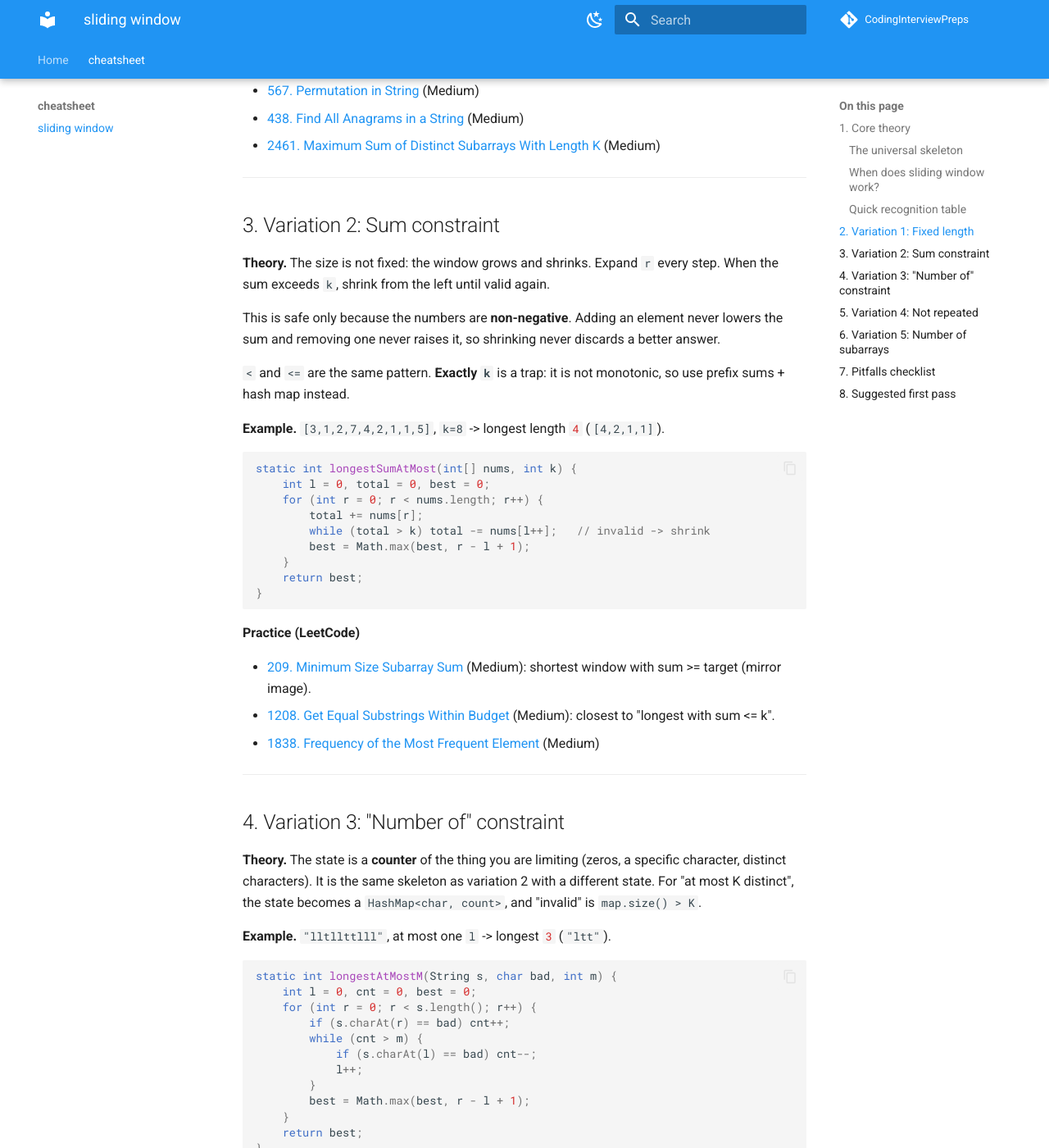
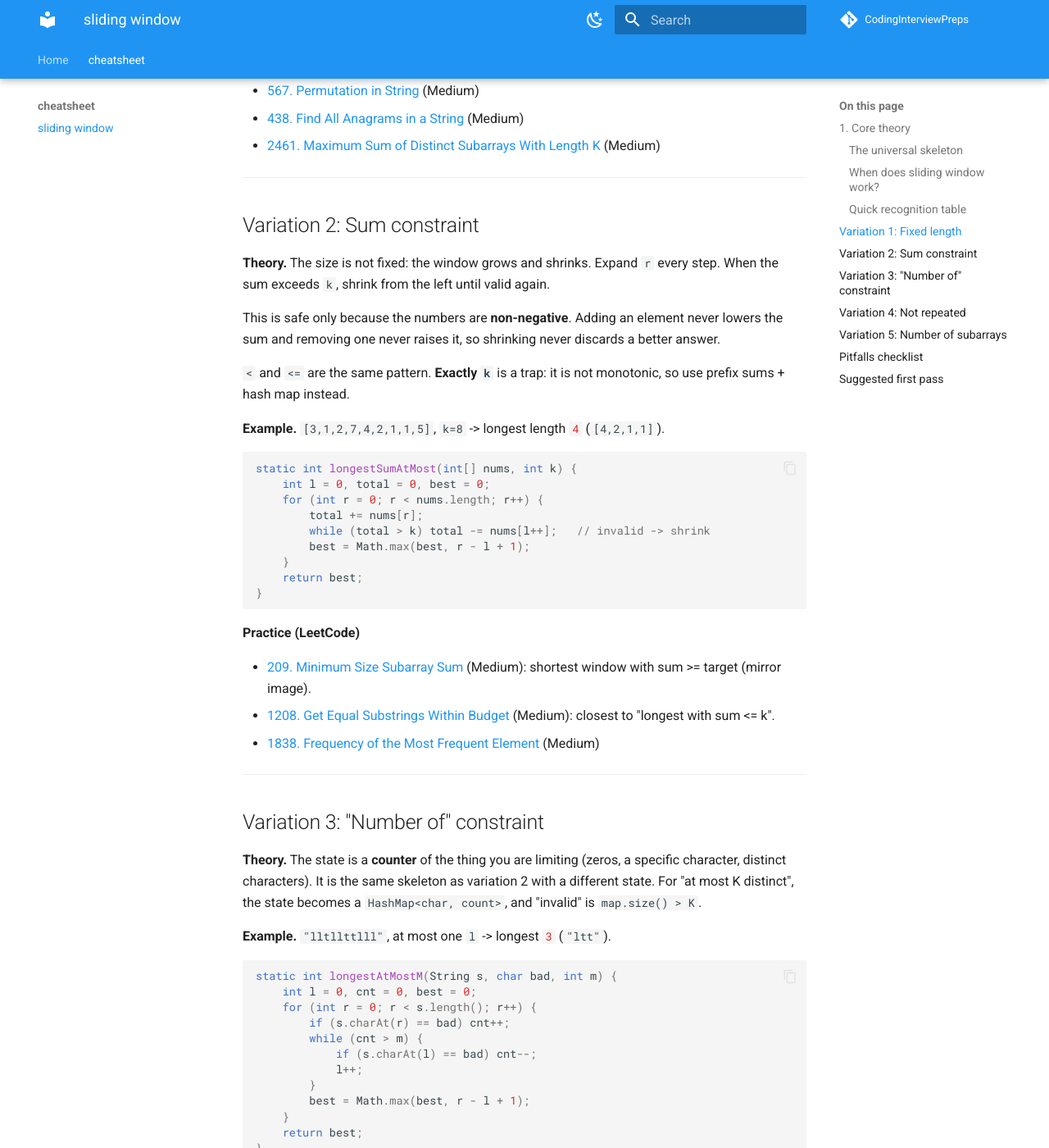
Before and after one commit to nitinkc/CodingInterviewPreps, an MkDocs documentation site: the page built from docs/cheatsheet/Sliding_Window_5_Variations.md, in a window 1280 px wide and 1400 px high, scrolled down 2050 px. Shown: the whole window at 82% size. Built offline with MkDocs 1.6.1 and Material for MkDocs 9.7.7, drawn with Linux system fonts in a browser that asks for light colours; comment, search, counter and statistics services are not loaded; some of the changed text lies outside the part shown.

Commit message:
Update Sliding_Window_5_Variations.md

```diff
--- a/docs/cheatsheet/Sliding_Window_5_Variations.md
+++ b/docs/cheatsheet/Sliding_Window_5_Variations.md
@@ -48,7 +48,7 @@ It needs **monotonicity**: growing the window pushes the constraint one way, and
 
 ---
 
-## 2. Variation 1: Fixed length
+## Variation 1: Fixed length
 
 **Theory.** The window size is given, so no `while` loop is needed. Add the new right element, drop the old left one. Moving from `[10,8,5,16]` to `[8,5,16,7]` changes only two elements, so recomputing the whole sum is wasted work.
 
@@ -76,7 +76,7 @@ static int maxSumK(int[] nums, int k) {
 
 ---
 
-## 3. Variation 2: Sum constraint
+## Variation 2: Sum constraint
 
 **Theory.** The size is not fixed: the window grows and shrinks. Expand `r` every step. When the sum exceeds `k`, shrink from the left until valid again.
 
@@ -106,7 +106,7 @@ static int longestSumAtMost(int[] nums, int k) {
 
 ---
 
-## 4. Variation 3: "Number of" constraint
+## Variation 3: "Number of" constraint
 
 **Theory.** The state is a **counter** of the thing you are limiting (zeros, a specific character, distinct characters). It is the same skeleton as variation 2 with a different state. For "at most K distinct", the state becomes a `HashMap<char, count>`, and "invalid" is `map.size() > K`.
 
@@ -155,7 +155,7 @@ static int longestKDistinct(String s, int K) {
 
 ---
 
-## 5. Variation 4: Not repeated
+## Variation 4: Not repeated
 
 **Theory.** The state is a **set** of what is in the window. "Invalid" means the *incoming* character is already in the set. Note the order: the check happens **before** adding, unlike variations 2 and 3 where you add first and then check.
 
@@ -183,7 +183,7 @@ For lowercase-only input, a `boolean[26]` is faster and is often what interviewe
 
 ---
 
-## 6. Variation 5: Number of subarrays
+## Variation 5: Number of subarrays
 
 **Theory.** This is the one people find hard. The trick is the counting line.
 
@@ -223,7 +223,7 @@ static int countProductLessThan(int[] nums, int k) {
 
 ---
 
-## 7. Pitfalls checklist
+## Pitfalls checklist
 
 - **Monotonicity:** negatives break sum windows; zeros and negatives break product windows.
 - **Exactly K:** `atMost(K) - atMost(K-1)`, never a direct slide.
@@ -233,6 +233,6 @@ static int countProductLessThan(int[] nums, int k) {
 - **Overflow:** use `long` for products and large sums.
 - **Edge cases:** `k <= 1` for products, `k > n` for fixed windows, empty input.
 
-## 8. Suggested first pass
+## Suggested first pass
 
 One problem per type, then the harder ones: **643 -> 1208 -> 1004 -> 3 -> 713**.
```
